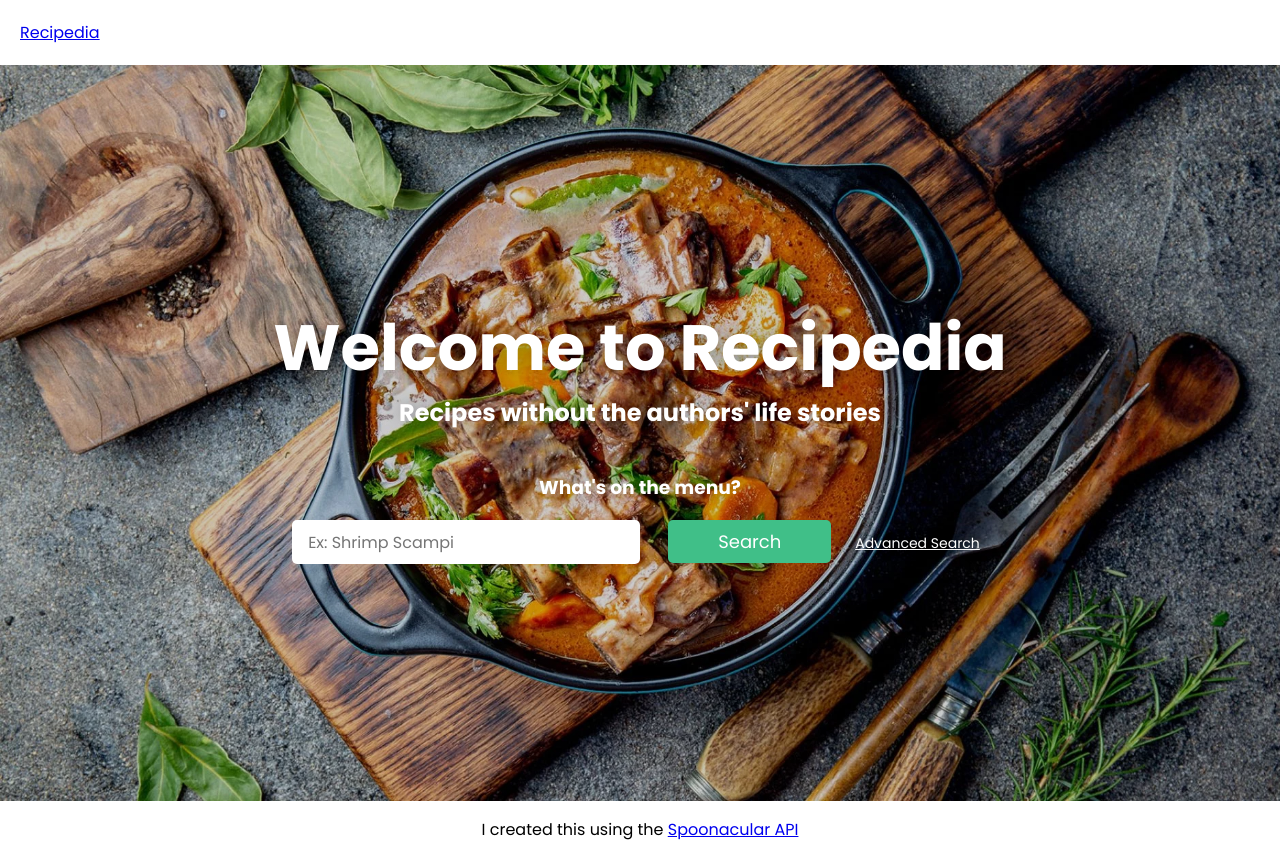
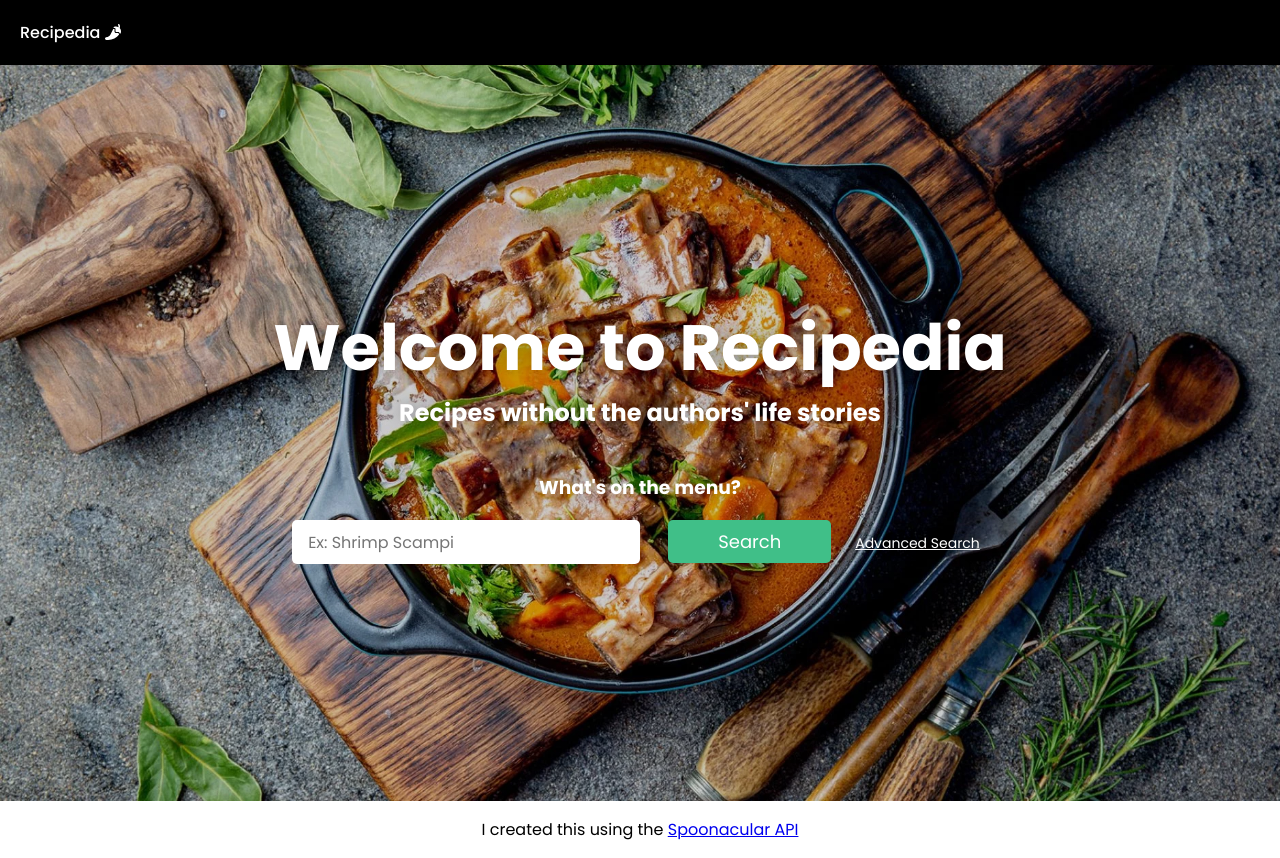
Before and after one commit to TobiasNorton/recipedia, a React (Create React App) app: page / in a window 1280 px wide. Built offline with nearby package versions, Linux system fonts and the light colour scheme; no server answers.

Commit message:
Basic styling for navigation bar with logo

```diff
--- a/public/index.html
+++ b/public/index.html
@@ -32,7 +32,13 @@
       integrity="sha384-fnmOCqbTlWIlj8LyTjo7mOUStjsKC4pOpQbqyi7RrhN7udi9RwhKkMHpvLbHG9Sr"
       crossorigin="anonymous"
     />
-
+    <!-- <script src="https://kit.fontawesome.com/7aad6a18f7.js" crossorigin="anonymous"></script> -->
+    <script
+      src="https://cdnjs.cloudflare.com/ajax/libs/font-awesome/6.4.2/js/all.js"
+      integrity="sha512-Ktf+fv0N8ON+ALPwyuXP9d8usxLqqPL5Ox9EHlqxehMM+h1wIU/AeVWFJwVGGFMddw/67P+KGFvFDhZofz2YEg=="
+      crossorigin="anonymous"
+      referrerpolicy="no-referrer"
+    ></script>
 
     <title>React App</title>
   </head>
--- a/src/components/advanced-search/index.tsx
+++ b/src/components/advanced-search/index.tsx
@@ -8,11 +8,11 @@ import { setSearchResults } from '../../redux/slices/search-results';
 import './style.scss';
 
 interface AdvancedSearchProps {
-  backToSimpleSearch: Function;
+  backToBasicSearch: Function;
 }
 
 const AdvancedSearch = (props: AdvancedSearchProps) => {
-  const { backToSimpleSearch } = props;
+  const { backToBasicSearch } = props;
 
   const [searchQuery, setSearchQuery] = useState('');
   const [selectedCheckboxIntolerances, setSelectedCheckboxIntolerances] = useState<string[]>([]);
@@ -97,7 +97,7 @@ const AdvancedSearch = (props: AdvancedSearchProps) => {
       <button className="search-button" type="submit">
         Search
       </button>
-      <button className="advanced-button" onClick={() => backToSimpleSearch()}>
+      <button className="advanced-button" onClick={() => backToBasicSearch()}>
         Back to Basic Search
       </button>
       <div className="advanced-options">
--- a/src/components/navigation-bar/index.jsx
+++ b/src/components/navigation-bar/index.jsx
@@ -1,11 +1,13 @@
-import React from 'react';
 import './style.scss';
 import { Link } from 'react-router-dom';
 
 const NavigationBar = () => {
   return (
     <div className="navigation-bar">
-      <Link to="/">Recipedia</Link>
+      <Link to="/" className="logo">
+        Recipedia
+        <i className="fa-solid fa-pepper-hot" />
+      </Link>
     </div>
   );
 };
--- a/src/components/navigation-bar/style.scss
+++ b/src/components/navigation-bar/style.scss
@@ -2,5 +2,18 @@
   margin: auto;
   display: flex;
   justify-content: flex-start;
+  font-family: 'Poppins', sans-serif;
+  background-color: black;
   padding: 20px;
+
+  .logo {
+    color: white;
+    text-decoration: none;
+    font-weight: 500;
+    font-size: 16px;
+
+    .fa-pepper-hot {
+      padding-left: 5px;
+    }
+  }
 }
--- a/src/pages/home/index.tsx
+++ b/src/pages/home/index.tsx
@@ -61,7 +61,7 @@ const Home = () => {
     // setRecipes([]);
   };
 
-  const backToSimpleSearch = () => {
+  const backToBasicSearch = () => {
     setIsAdvancedSearch(false);
     // setRecipes([]);
   };
@@ -75,7 +75,7 @@ const Home = () => {
           <h3 className="sub-header">Recipes without the authors' life stories</h3>
           <h3 className="search-label">What's on the menu?</h3>
           {isAdvancedSearch ? (
-            <AdvancedSearch backToSimpleSearch={backToSimpleSearch} />
+            <AdvancedSearch backToBasicSearch={backToBasicSearch} />
           ) : (
             <form onSubmit={onSubmit}>
               <input
```
